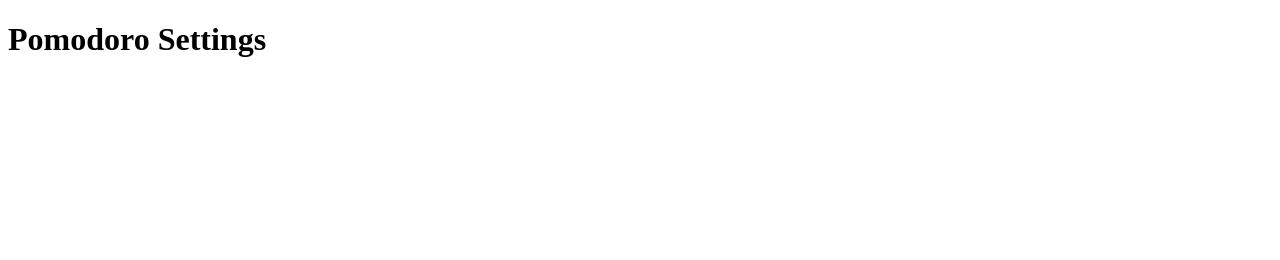
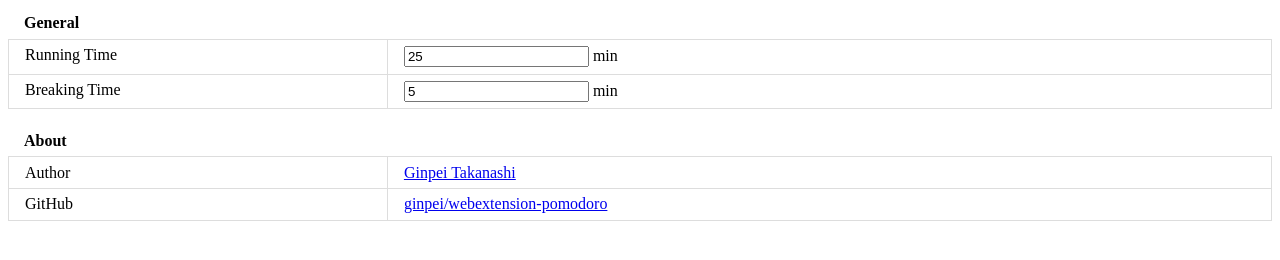
Before and after one commit to ginpei/webextension-pomodoro, a browser extension: page extension/options_ui/settings.html in a window 1280 px wide. Drawn offline with Linux system fonts and the light colour scheme.

Commit message:
settings page

```diff
--- /dev/null
+++ b/extension/options_ui/SettingsPageController.js
@@ -0,0 +1,33 @@
+// eslint-disable-next-line no-unused-vars
+class SettingsPageController {
+  constructor () {
+    this.elRunningDurationMin = document.querySelector('#runningDurationMin');
+    this.elBreakingDurationMin = document.querySelector('#breakingDurationMin');
+
+    this.runningDurationMin = 25;
+    this.breakingDurationMin = 5;
+  }
+
+  start () {
+    this.elRunningDurationMin.oninput = () => {
+      const runningDurationMin = this.elRunningDurationMin.value;
+      this.updateValues({ runningDurationMin });
+    };
+
+    this.elBreakingDurationMin.oninput = () => {
+      const breakingDurationMin = this.elBreakingDurationMin.value;
+      this.updateValues({ breakingDurationMin });
+    };
+
+    this.render();
+  }
+
+  render () {
+    this.elRunningDurationMin.value = this.runningDurationMin;
+    this.elBreakingDurationMin.value = this.breakingDurationMin;
+  }
+
+  async updateValues (values) {
+    console.log('# values', values);
+  }
+}
--- /dev/null
+++ b/extension/options_ui/main.css
@@ -0,0 +1,33 @@
+html {
+  font-size: 16px;
+}
+body {
+  font-size: 1rem;
+  min-width: 600px;
+}
+
+.settingsTable {
+  border: 1px solid #ddd;
+  border-collapse: collapse;
+  margin-bottom: 1rem;
+  width: 100%;
+}
+.settingsTable > caption {
+  font-weight: bold;
+  padding: 0.4em 1em;
+  text-align: left;
+}
+.settingsTable > * > tr > th,
+.settingsTable > * > tr > td {
+  border: 1px solid #ddd;
+  padding: 0.4em 1em;;
+}
+.settingsTable > * > tr > th {
+  font-weight: normal;
+  text-align: initial;
+  vertical-align: top;
+  width: 30%;
+}
+.settingsTable textarea {
+  width: 100%;
+}
--- /dev/null
+++ b/extension/options_ui/main.js
@@ -0,0 +1,6 @@
+/* global SettingsPageController */
+
+(() => {
+  const controller = new SettingsPageController();
+  controller.start();
+})();
--- a/extension/options_ui/settings.html
+++ b/extension/options_ui/settings.html
@@ -5,8 +5,37 @@
   <meta name="viewport" content="width=device-width, initial-scale=1.0">
   <meta http-equiv="X-UA-Compatible" content="ie=edge">
   <title>Pomodoro Settings</title>
+  <link rel="stylesheet" href="/options_ui/main.css">
 </head>
 <body>
-  <h1>Pomodoro Settings</h1>
+  <table class="settingsTable">
+    <caption>General</caption>
+    <tbody>
+      <tr>
+        <th>Running Time</th>
+        <td><input id="runningDurationMin" type="number" min="1" /> min</td>
+      </tr>
+      <tr>
+        <th>Breaking Time</th>
+        <td><input id="breakingDurationMin" type="number" min="1" /> min</td>
+      </tr>
+    </tbody>
+  </table>
+  <table class="settingsTable">
+    <caption>About</caption>
+    <tbody>
+      <tr>
+        <th>Author</th>
+        <td><a href="https://ginpei.info">Ginpei Takanashi</a></td>
+      </tr>
+      <tr>
+        <th>GitHub</th>
+        <td><a href="https://github.com/ginpei/webextension-pomodoro">ginpei/webextension-pomodoro</a></td>
+      </tr>
+    </tbody>
+  </table>
+  <script src="/vendor/webextension-polyfill/browser-polyfill.min.js"></script>
+  <script src="/options_ui/SettingsPageController.js"></script>
+  <script src="/options_ui/main.js"></script>
 </body>
 </html>
```
Also changed, not shown: extension/popup/PopupController.js (+8 -0 lines), extension/popup/index.html (+3 -0 lines).
